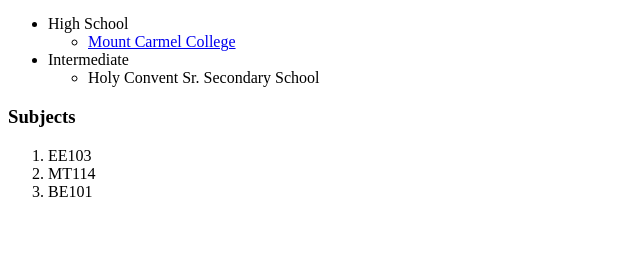
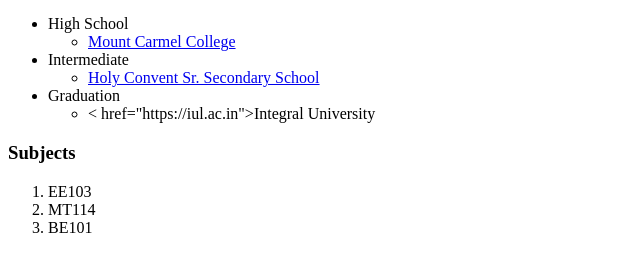
Before and after one commit to samriddhijaswani/cv1, a plain HTML site: page education.html in a window 1280 px wide. Shown: the part 44-316 px from the top of the page, without its empty margins (0-640 px from the left). Drawn offline with Linux system fonts and the light colour scheme.

Commit message:
Update education.html

```diff
--- a/education.html
+++ b/education.html
@@ -14,7 +14,11 @@
         </ul>
       <li>Intermediate</li>
       <ul>
-          <li>Holy Convent Sr. Secondary School</li>
+          <li><a href="http://holyconvent.com/">Holy Convent Sr. Secondary School</a></li>
+      </ul>
+      <li>Graduation</li>
+      <ul>
+          <li>< href="https://iul.ac.in">Integral University</a></li>
       </ul>
   </ul>
   <h3>Subjects</h3>
```
